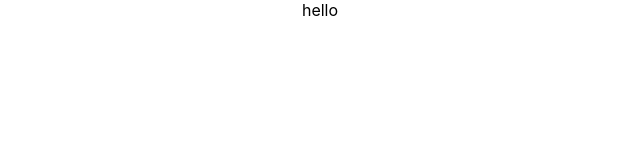
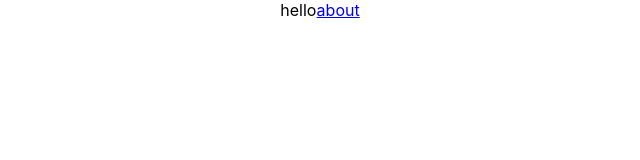
Before and after one commit to tecktrio/react-test-deploy, a React (Create React App) app: page /#/ in a window 1280 px wide. Shown: the top 160 px of the page, without its empty margins (320-960 px from the left). Built offline with nearby package versions, Linux system fonts and the light colour scheme.

Commit message:
first commit

```diff
--- a/src/Home.js
+++ b/src/Home.js
@@ -1,10 +1,11 @@
 import React from 'react'
+import { Link } from 'react-router-dom'
 
 function Home() {
   return (
     <div>
       hello
-
+<Link to='about' >about</Link>
     </div>
   )
 }
```
